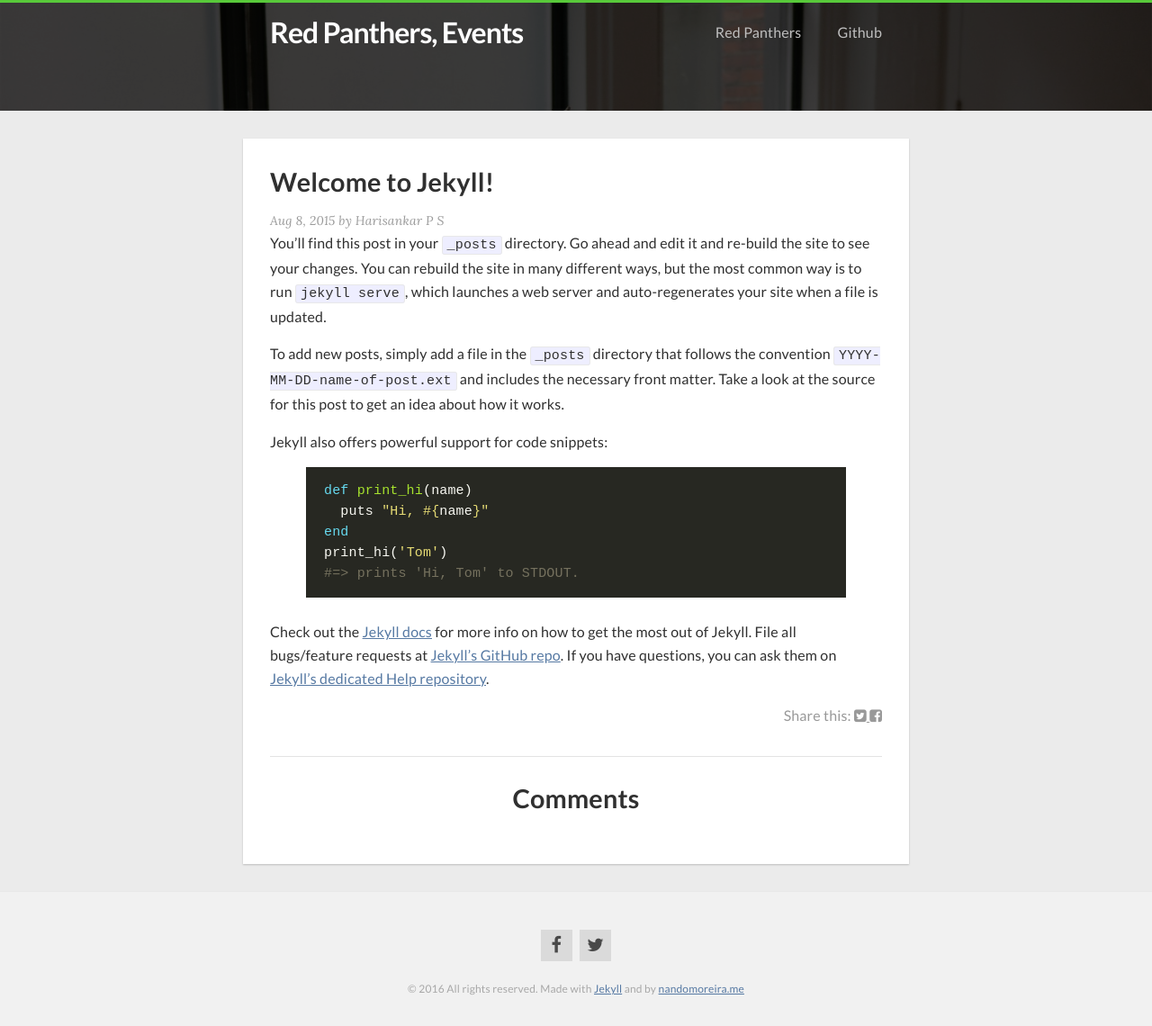
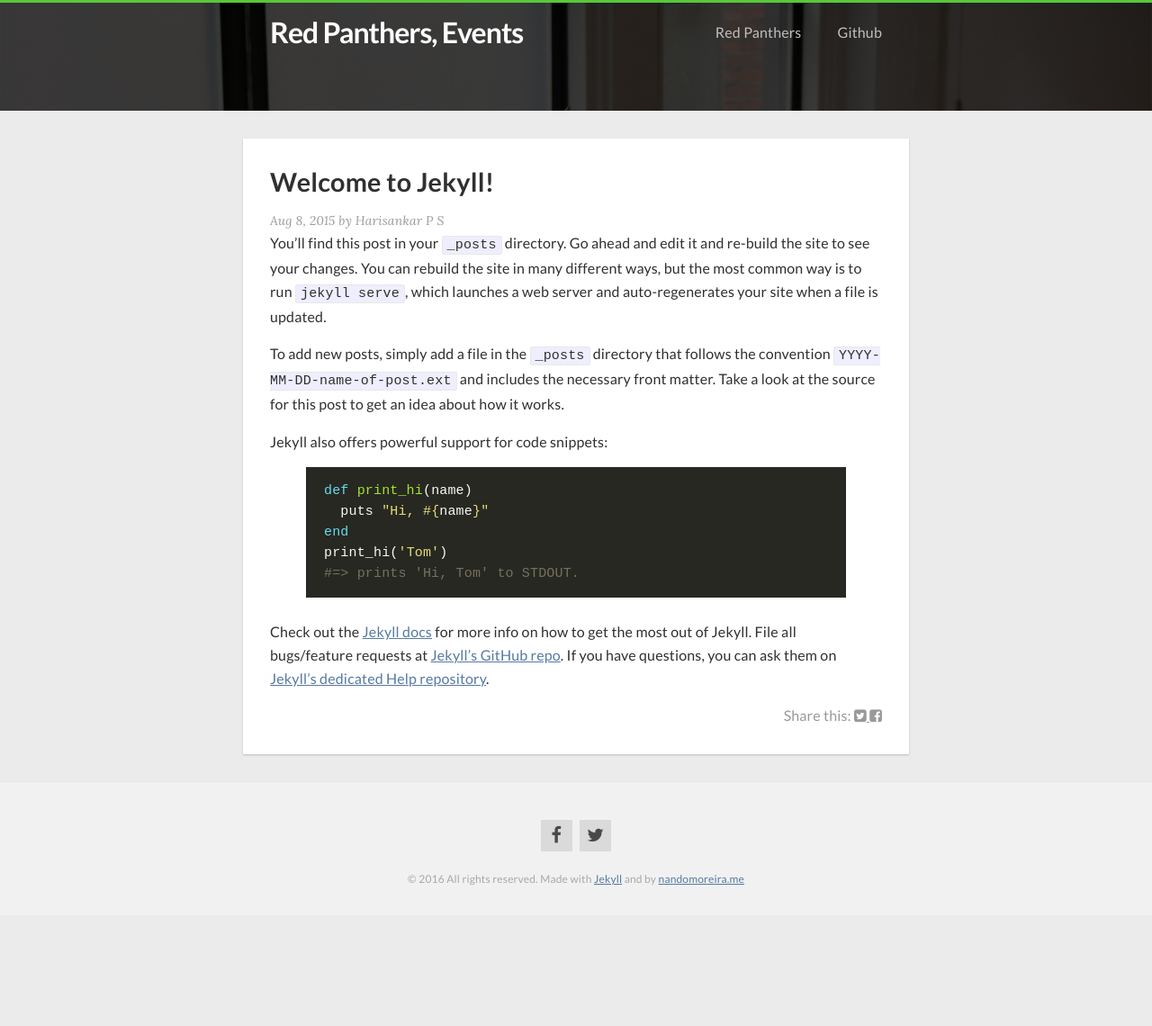
Before and after one commit to vishnu-vv/events, a Jekyll site: the page built from _posts/2015-08-08-welcome-to-jekyll.markdown, in a window 1280 px wide. Shown: the whole page at 90% size. Built offline with Jekyll 4.4.1, drawn with Linux system fonts in a browser that asks for light colours; nearby versions of some CDN libraries; comment, search, counter and statistics services are not loaded; after the commit the page ends 1017 px from its top, so only the background shows below that.

Commit message:
Temperorily disabling comments until moved to proper URL

```diff
--- a/_config.yml
+++ b/_config.yml
@@ -15,7 +15,6 @@ author:
 github: https://github.com/redpanthers
 
 paginate: 10
-comments: false
 paginate_path: "/page/:num"
 
 sass:
--- a/_layouts/post.html
+++ b/_layouts/post.html
@@ -31,7 +31,5 @@ slug: single
 
     </aside>
 
-    {% include comments.html %}
-
   </div>
 </article>
```
